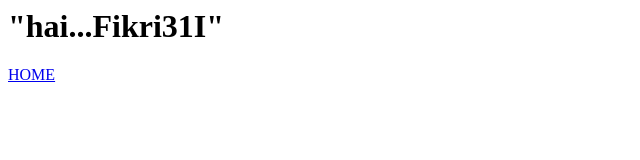
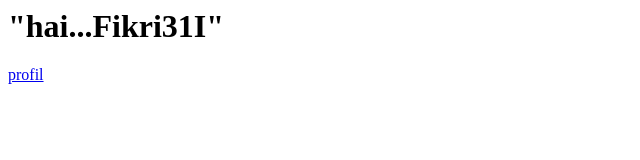
Before and after one commit to Fikri31I/Fikri31I.github.io, a plain HTML site: page index.html in a window 1280 px wide. Shown: the full height of the page, 0-640 px from the left. Drawn offline with Linux system fonts and the light colour scheme.

Commit message:
Update index.html

```diff
--- a/index.html
+++ b/index.html
@@ -4,6 +4,6 @@
 </head>
 <body>
 <h1>"hai...Fikri31I"</h1>
-  <a href="profil.html">HOME</a>
+  <a href="profil.html">profil</a>
 </body>
 </html>
```
